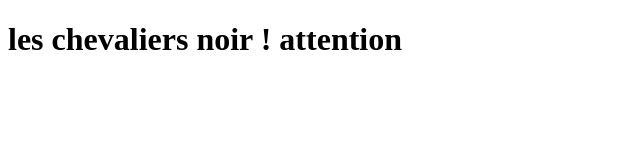
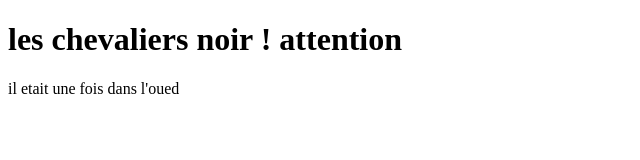
Before and after one commit to jauguet31190/formation-git-mastering-discover-github, a plain HTML site: page index.html in a window 1280 px wide. Shown: the whole page, without its empty margins (0-640 px from the left). Drawn offline with Linux system fonts and the light colour scheme.

Commit message:
feat new paragraph

```diff
--- a/index.html
+++ b/index.html
@@ -8,7 +8,6 @@
 </head>
 <body>
     <h1>les chevaliers noir ! attention</h1>
-
-
+<div>il etait une fois dans l'oued</div>
 </body>
 </html>
```
